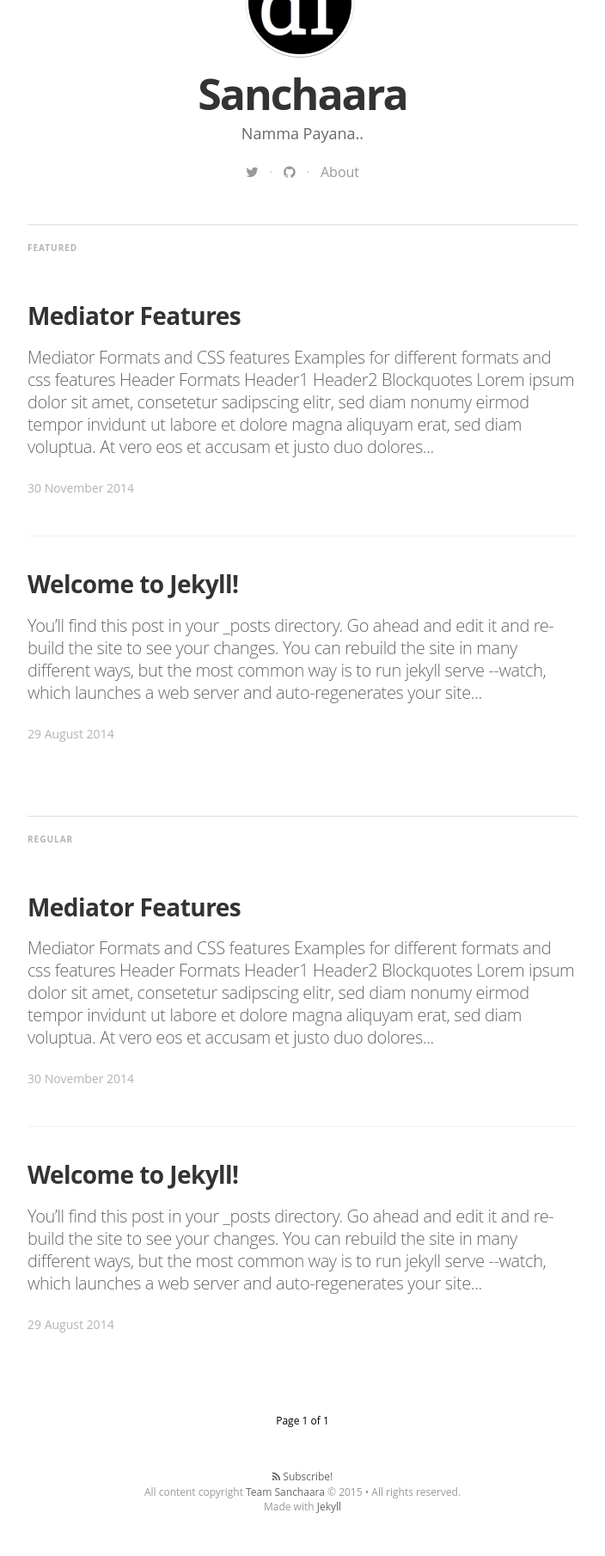
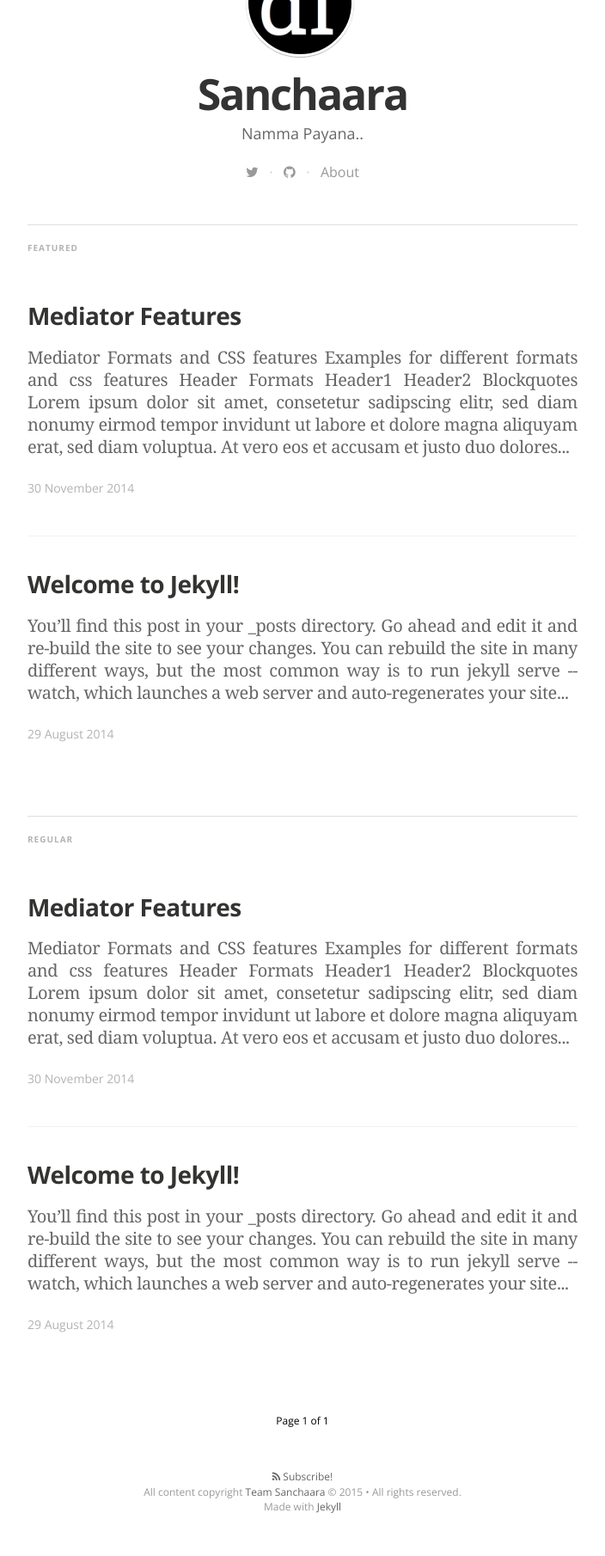
Before and after one commit to sandeepraju/sanchaara.in, a Jekyll site: the page built from index.html, in a window 1280 px wide. Shown: the part 450-2260 px from the top of the page at 86% size, without its empty margins (288-992 px from the left). Built offline with Jekyll 4.4.1, drawn with Linux system fonts in a browser that asks for light colours; nearby versions of some CDN libraries; some web fonts are replaced; Markdown is read by kramdown in place of the engine named in the settings; the list of posts is cut into pages by our own code.

Commit message:
fixes fonts, permalinks & images

```diff
--- a/_config.yml
+++ b/_config.yml
@@ -22,6 +22,9 @@
 
 url: "http://sanchaara.in" # the base hostname & protocol for your site
 baseurl: ""
+
+# Url configuration
+permalink: pretty
 
 # social icons and sharing options
 social:
--- a/_includes/head.html
+++ b/_includes/head.html
@@ -18,6 +18,7 @@
   <link rel="shortcut icon" href="{{ "/assets/images/favicon.ico" | prepend: site.baseurl }}">
 <!--  <link rel="stylesheet" href="{{asset "js/styles/obsidian.css"}}"> -->
   <link rel="stylesheet" href="http://brick.a.ssl.fastly.net/Linux+Libertine:400,400i,700,700i/Open+Sans:400,400i,700,700i">
+  <link href="//fonts.googleapis.com/css?family=Droid+Serif:400,700,400italic|Open+Sans:700,400&subset=latin,latin-ext" rel="stylesheet">
   <link href="//maxcdn.bootstrapcdn.com/font-awesome/4.2.0/css/font-awesome.min.css" rel="stylesheet">
 
   <link rel="stylesheet" type="text/css" media="screen" href="{{ "/css/main.css"  | prepend: site.baseurl  }}" />
--- a/_posts/2014-11-30-mediator_features.markdown
+++ b/_posts/2014-11-30-mediator_features.markdown
@@ -4,7 +4,7 @@
 date:   2014-11-30 14:34:25
 categories: mediator feature
 tags: featured
-image: /assets/article_images/2014-11-30-mediator_features/night-track.JPG
+image: /assets/article_images/2014-11-30-mediator_features/night-track.jpg
 ---
 #Mediator Formats and CSS features
 
--- a/css/main.sass
+++ b/css/main.sass
@@ -10,7 +10,7 @@
 
 $rs: 16px
 
-$font-serif: Linux Libertine
+$font-serif: "Droid Serif", Georgia, Cambria, Linux Libertine, "Times New Roman", Times, serif
 $font-sans: Open Sans, MundoSans, "Helvetica Neue", Arial, Helvetica, sans-serif
 
 
@@ -160,11 +160,13 @@
           text-decoration: none
     .post-excerpt
       letter-spacing: -0.02em
+      font-family: $font-serif
       font-weight: 300
       font-style: normal
       font-size: 20px
       line-height: 1.3
       color: #666665
+      text-align: justify
     .post-meta
       font-size: 14px
       color: #b3b3b1
```
Also changed, not shown: 16 other files.
